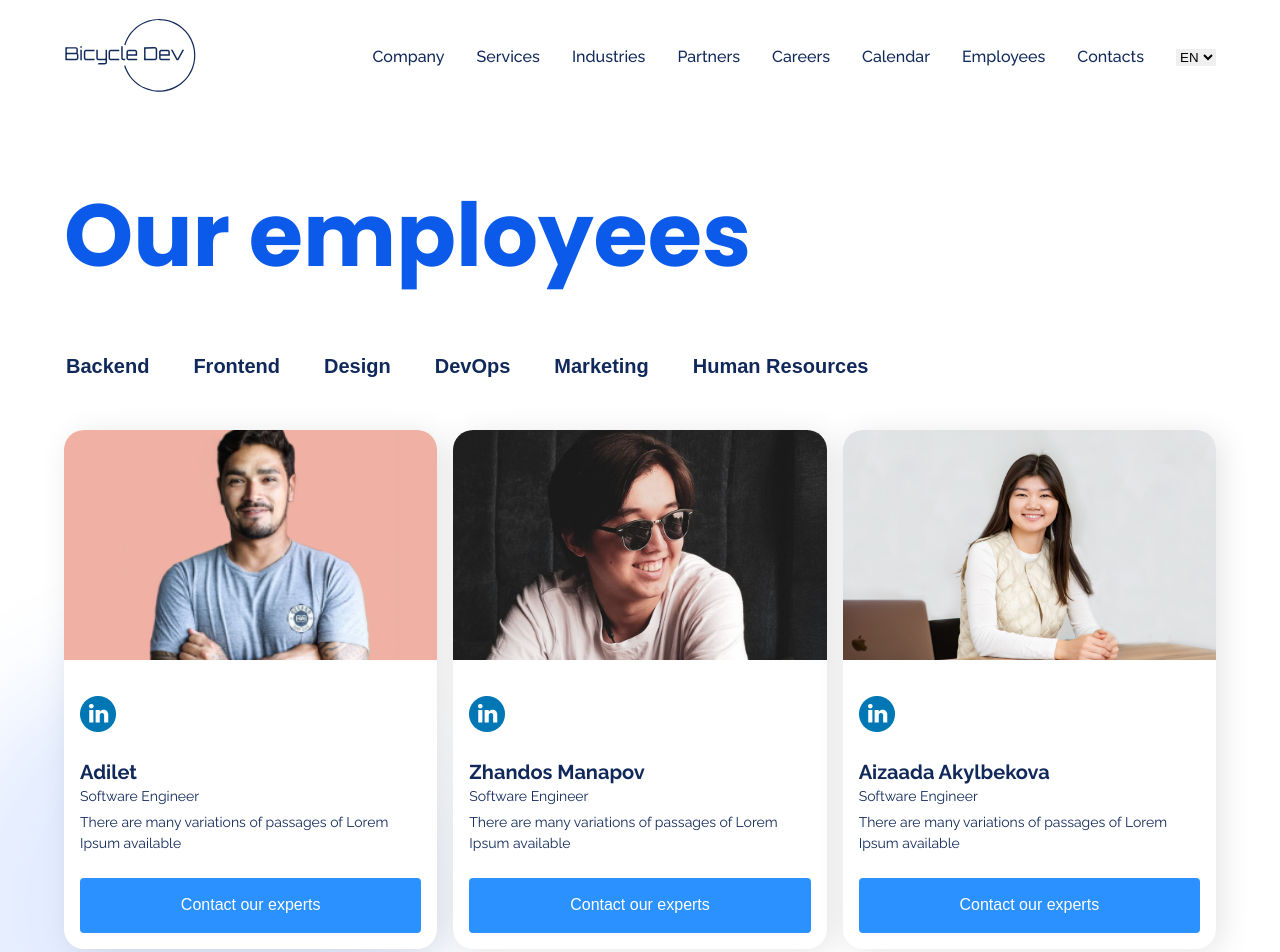
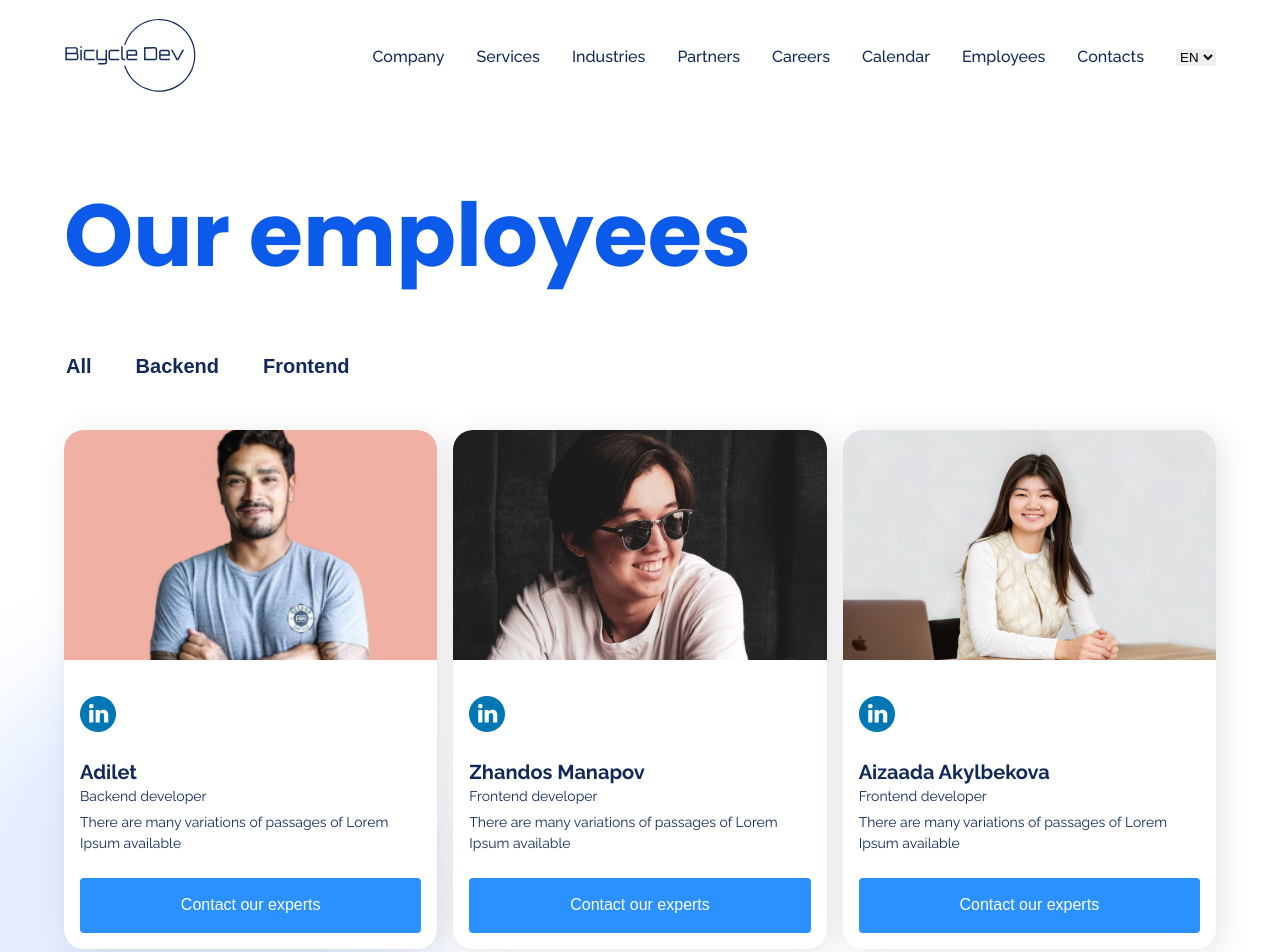
Before and after one commit to Aizaada-Akylbek/bicycle-dev.2github.io, a React (Vite) app: page /employees in a window 1280 px wide. Shown: the top 952 px of the page. Built offline with nearby package versions, Linux system fonts and the light colour scheme.

Commit message:
fixed footer and employees

```diff
--- a/src/components/footer/Footer.css
+++ b/src/components/footer/Footer.css
@@ -109,6 +109,10 @@ footer {
   color: #11295a;
   margin-bottom: 5px;
 }
+.error {
+  color:red;
+  margin-top: 5px;
+}
 @media screen and (max-width: 770px) {
   .footerBlocks {
     flex-direction: column;
--- a/src/components/footer/Footer.jsx
+++ b/src/components/footer/Footer.jsx
@@ -17,14 +17,28 @@ const Modal = ({ isOpen }) => {
 };
 const Footer = () => {
   const [isModalOpen, setIsModalOpen] = useState(false);
-  const {t}=useTranslation()
+  const [inputValue, setInputValue] = useState('');
+  const [error, setError] = useState('');
+  const { t } = useTranslation();
 
   const handleButtonClick = () => {
+    if (inputValue.trim() === '') {
+      setError(t('Please fill out this field'));
+      return;
+    }
+    setError('');
     setIsModalOpen(true);
     console.log("tttt");
     setTimeout(() => {
       setIsModalOpen(false);
     }, 3000); // Close modal after 3 seconds
+  };
+
+  const handleInputChange = (e) => {
+    setInputValue(e.target.value);
+    if (error) {
+      setError('');
+    }
   };
   return (
     <footer>
@@ -37,16 +51,19 @@ const Footer = () => {
                 {t('working together?')}
               </div>
               <div className="footerContact">
-                <input
+              <input
                   type="text"
                   placeholder={t("Email address")}
-                  className="footerInput"
+                  className={`footerInput ${error ? 'invalid' : ''}`}
+                  value={inputValue}
+                  onChange={handleInputChange}
                 />
                 <button onClick={handleButtonClick} className="footerBtn">
                   <i className="bi bi-arrow-right"></i>
                 </button>
                 <Modal isOpen={isModalOpen} />
               </div>
+                {error && <div className="error">{error}</div>}
               <div className="logoLinks">
                 <img src={FB} alt="" />
                 <img src={TW} alt="" />
--- a/src/pages/Employees.jsx
+++ b/src/pages/Employees.jsx
@@ -13,68 +13,39 @@ const Employees = () => {
     {
       name: "Adilet ",
       social: linkedin,
-      job: "Software Engineer",
+      job: "Backend",
       descr: "There are many variations of passages of Lorem Ipsum available",
       img: userImage2,
     },
     {
       name: "Zhandos Manapov",
       social: linkedin,
-      job: "Software Engineer",
+      job: "Frontend",
       descr: "There are many variations of passages of Lorem Ipsum available",
       img: Zhandos,
     },
     {
       name: "Aizaada Akylbekova",
       social: linkedin,
-      job: "Software Engineer",
+      job: "Frontend",
       descr: "There are many variations of passages of Lorem Ipsum available",
       img: Aizaada,
     },
-    // {
-    //   name: "Leo Arcand",
-    //   social: linkedin,
-    //   job: "Software Engineer",
-    //   descr: "There are many variations of passages of Lorem Ipsum available",
-    //   img: userImage4,
-    // },
-    // {
-    //   name: "Marilyn Levin",
-    //   social: linkedin,
-    //   job: "Software Engineer",
-    //   descr: "There are many variations of passages of Lorem Ipsum available",
-    //   img: userImage5,
-    // },
-    // {
-    //   name: "Lindsey Dokidis",
-    //   social: linkedin,
-    //   job: "Software Engineer",
-    //   descr: "There are many variations of passages of Lorem Ipsum available",
-    //   img: userImage6,
-    // },
-    // {
-    //   name: "Hanna Dias",
-    //   social: linkedin,
-    //   job: "Software Engineer",
-    //   descr: "There are many variations of passages of Lorem Ipsum available",
-    //   img: userImage7,
-    // },
-    // {
-    //   name: "Ryan Gouse",
-    //   social: linkedin,
-    //   job: "Software Engineer",
-    //   descr: "There are many variations of passages of Lorem Ipsum available",
-    //   img: userImage8,
-    // },
   ]);
+  const [filter, setFilter] = useState("All");
+
   const btns = [
+    "All",
     "Backend",
     "Frontend",
-    "Design",
-    "DevOps",
-    "Marketing",
-    "Human Resources",
   ];
+
+  const filterPosition = (position) => {
+    setFilter(position);
+  };
+
+  const filteredUsers = filter === "All" ? users : users.filter(user => user.job === filter);
+
 
   return (
     <div className="container">
@@ -84,12 +55,13 @@ const Employees = () => {
           <h3 className="main-title middle-blue poppins">Our employees</h3>
           <div className="employees-btns">
             {btns.map((el) => (
-              <button className="dark-blue">{el}</button>
+              <button className="dark-blue"                 onClick={() => filterPosition(el)}
+              >{el}</button>
             ))}
           </div>
 
           <div className="employees-cards dark-blue">
-            {users.map((el, index) => (
+            {filteredUsers.map((el, index) => (
               <div key={index} className="employees-user">
                 <img className="user-img" src={el.img} alt="user" />
                 <div className="employees-info">
@@ -99,7 +71,7 @@ const Employees = () => {
                     alt="social"
                   />
                   <h4>{el.name}</h4>
-                  <h6>{el.job}</h6>
+                  <h6>{el.job} developer</h6>
                   <p>{el.descr}</p>
                   <button className="main-btn">Contact our experts</button>
                 </div>
```
Also changed, not shown: src/assets/partners/kamasys_logo.png (deleted), 1 other file (tests, documents, lock files or other folders).
